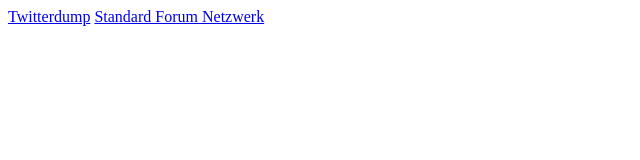
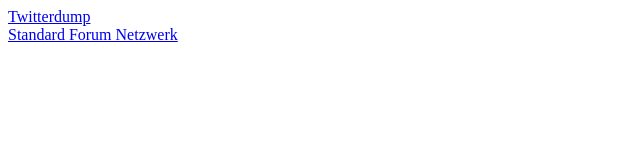
Before and after one commit to DomoF/DomoF.github.io, a plain HTML site: page index.html in a window 1280 px wide. Shown: the whole page, without its empty margins (0-640 px from the left). Drawn offline with Linux system fonts and the light colour scheme.

Commit message:
Update index.html

```diff
--- a/index.html
+++ b/index.html
@@ -4,7 +4,7 @@
  <link rel="stylesheet" type="text/css" href="literature_css/styleliterature.css">
 </head>
 <body>
-<a href="../conflict1.html">Twitterdump</a>
+<a href="../conflict1.html">Twitterdump</a><br>
 <a href="../netzwerk.html">Standard Forum Netzwerk</a>
 </body>
 </html>
```
